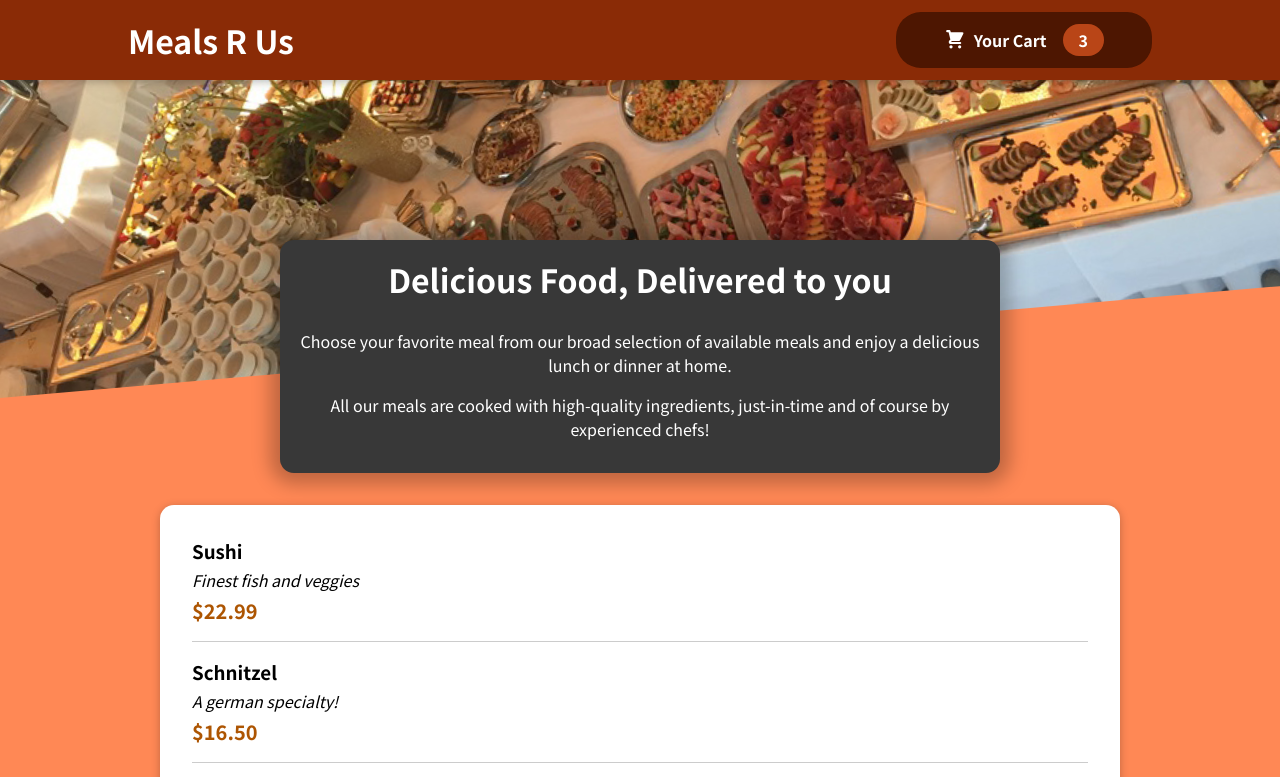
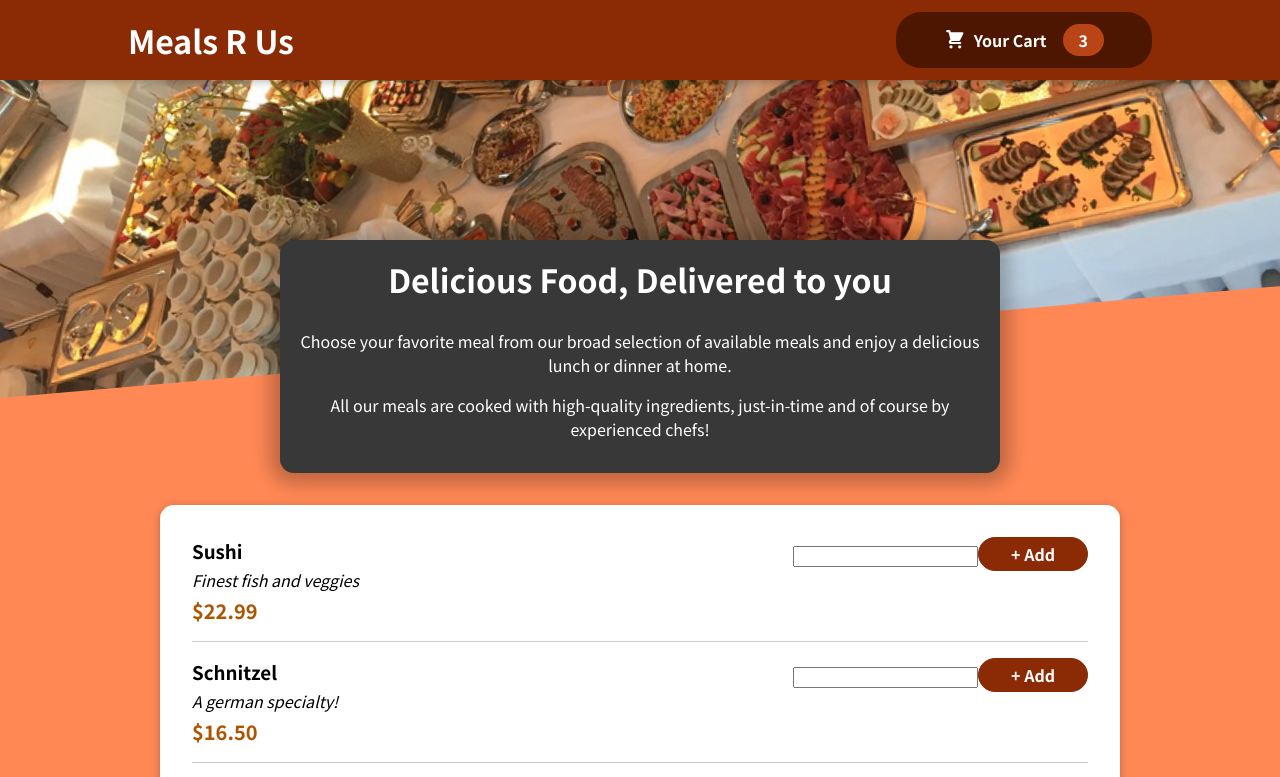
Before and after one commit to KennedyMungai/food-order-app, a React (Create React App) app: page / in a window 1280 px wide. Shown: the top 777 px of the page. Built offline with nearby package versions, Linux system fonts and the light colour scheme.

Commit message:
Rendered out the MealItemForm

```diff
--- a/src/components/Meals/MealItem/MealItem.js
+++ b/src/components/Meals/MealItem/MealItem.js
@@ -21,7 +21,7 @@ const MealItem = (props) =>
                 </div>
             </div>
             <div>
-
+                <MealItemForm />
             </div>
         </li>
     )
```
